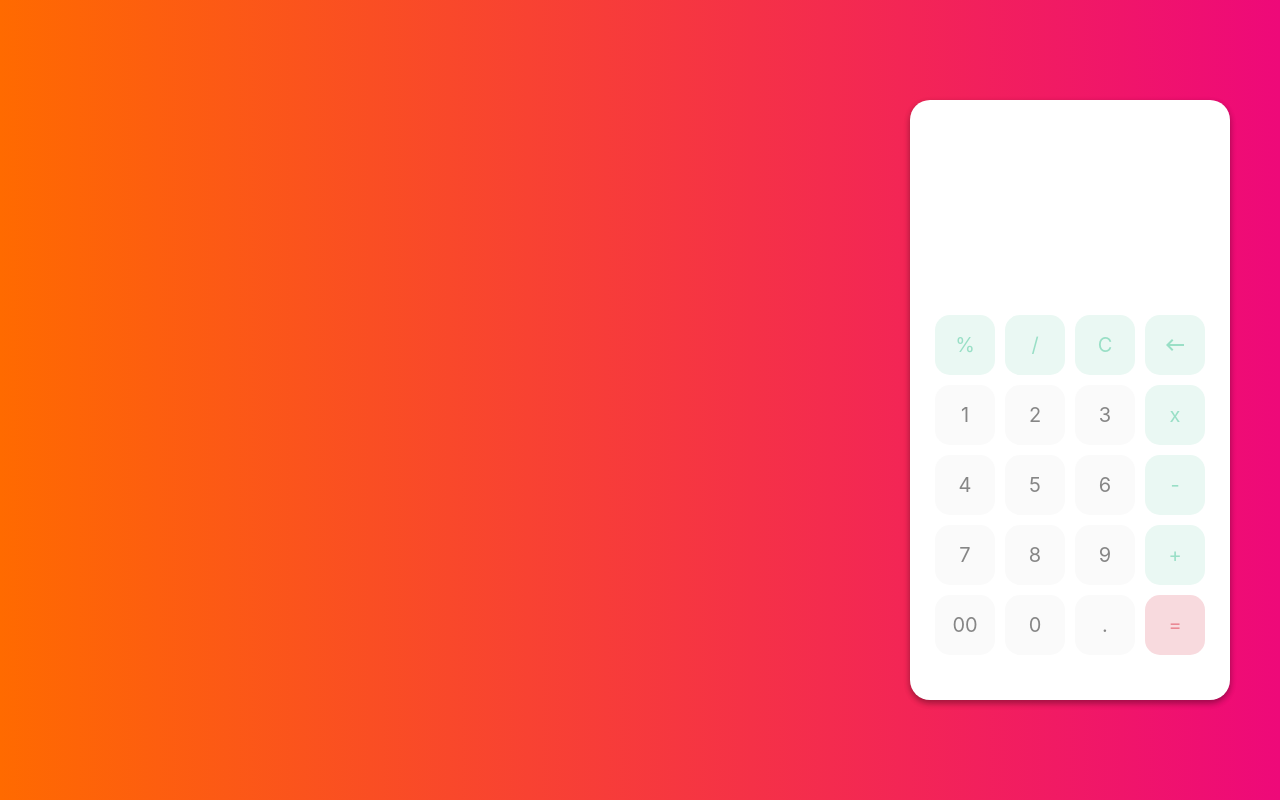
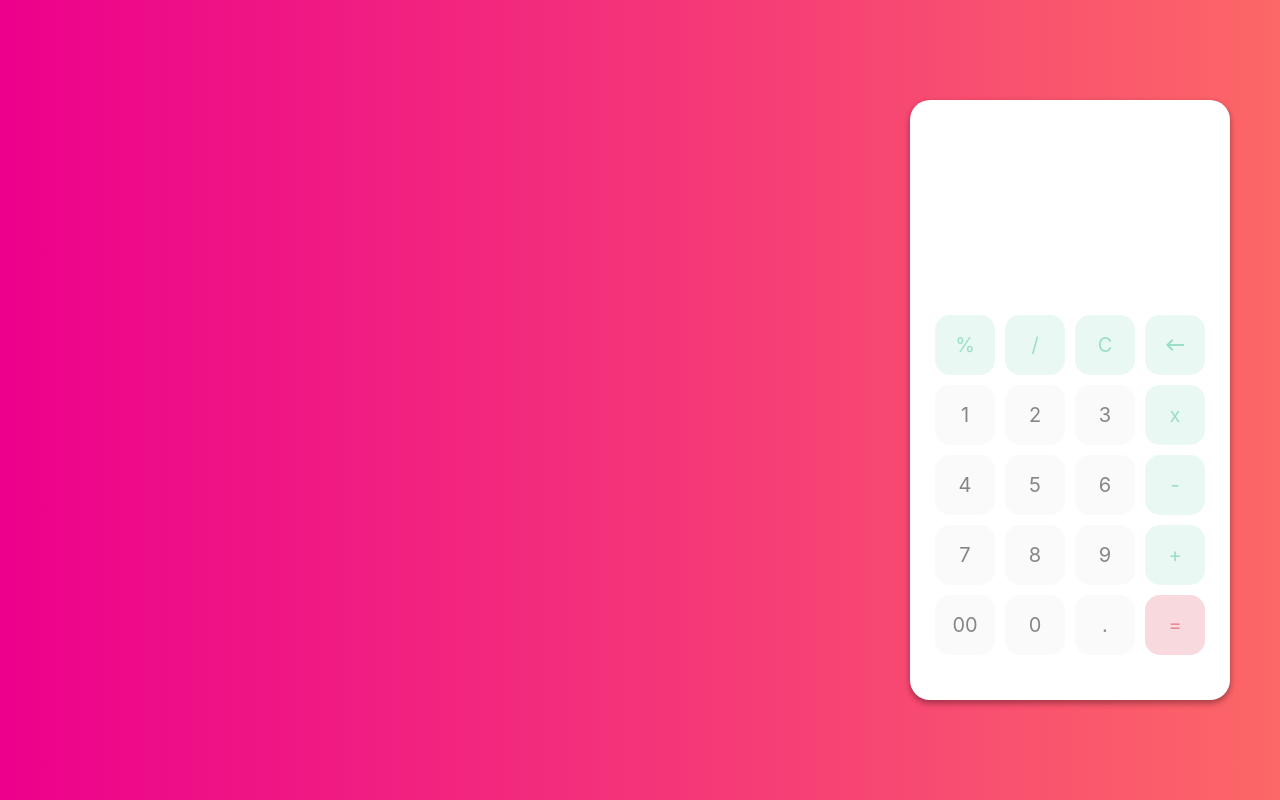
Before and after one commit to vladmorosanu97/react-calculaor, a React (Create React App) app: page / in a window 1280 px wide. Built offline with nearby package versions, Linux system fonts and the light colour scheme.

Commit message:
changed gradient

```diff
--- a/src/styles/App.scss
+++ b/src/styles/App.scss
@@ -1,15 +1,9 @@
 .App {
   width: 100vw;
   height: 100vh;
-  background: #ee0979; /* fallback for old browsers */
-  background: -webkit-linear-gradient(
-    to right,
-    #ff6a00,
-    #ee0979
-  ); /* Chrome 10-25, Safari 5.1-6 */
-  background: linear-gradient(
-    to right,
-    #ff6a00,
-    #ee0979
-  ); /* W3C, IE 10+/ Edge, Firefox 16+, Chrome 26+, Opera 12+, Safari 7+ */
+  background: #ec008c;  /* fallback for old browsers */
+  background: -webkit-linear-gradient(to left, #fc6767, #ec008c);  /* Chrome 10-25, Safari 5.1-6 */
+  background: linear-gradient(to left, #fc6767, #ec008c); /* W3C, IE 10+/ Edge, Firefox 16+, Chrome 26+, Opera 12+, Safari 7+ */
+
+
 }
```
